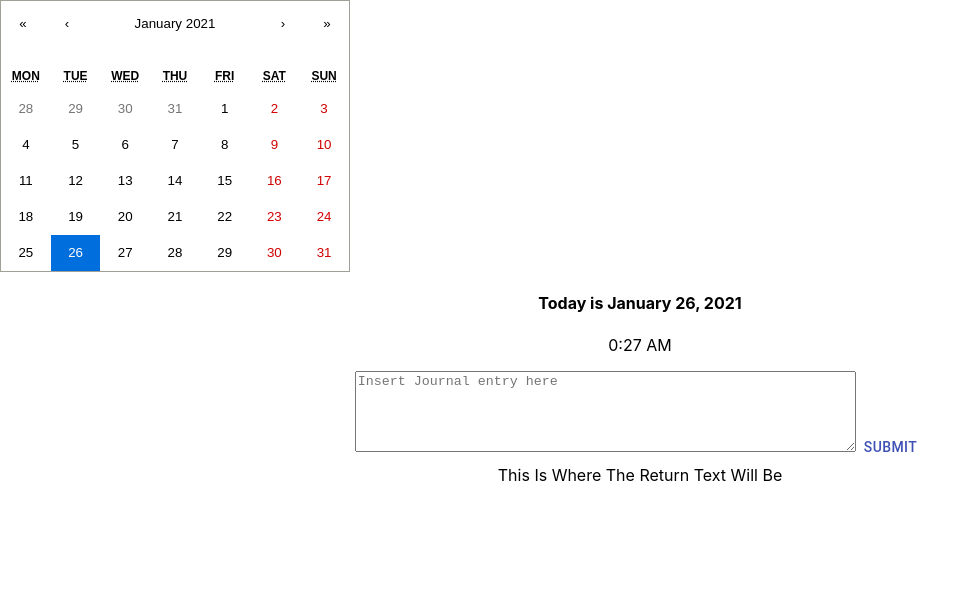
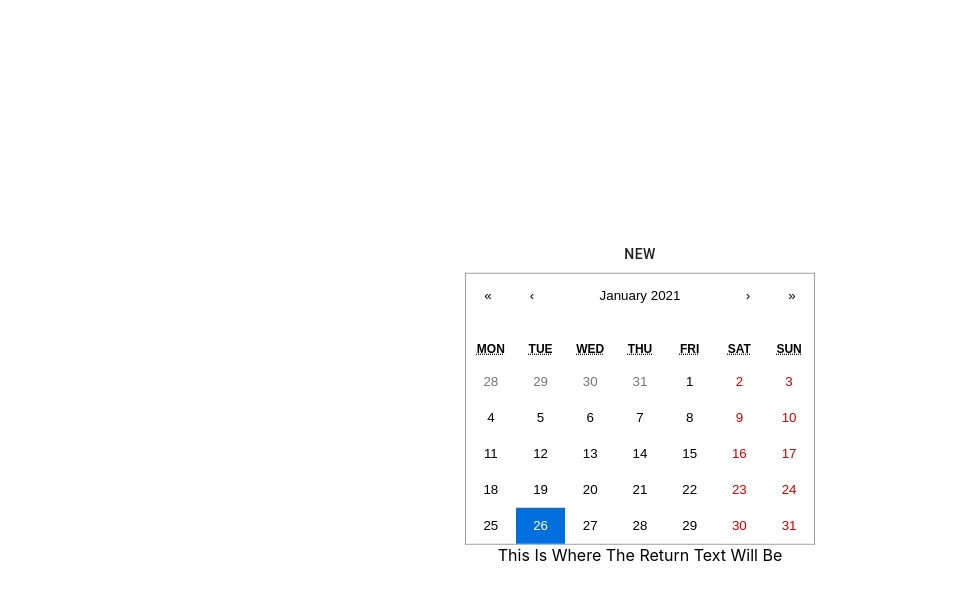
Before and after one commit to jjdoar/SentimentJournal, a React (Create React App) app in the folder frontend/: page / in a window 1280 px wide. Shown: the top 600 px of the page, without its empty margins (0-980 px from the left). Built offline with nearby package versions, Linux system fonts and the light colour scheme.

Commit message:
router and cleanup

```diff
--- a/frontend/package.json
+++ b/frontend/package.json
@@ -11,6 +11,7 @@
     "react": "^17.0.1",
     "react-calendar": "^3.3.0",
     "react-dom": "^17.0.1",
+    "react-router-dom": "^5.2.0",
     "react-scripts": "4.0.1",
     "web-vitals": "^0.2.4"
   },
--- a/frontend/src/App.js
+++ b/frontend/src/App.js
@@ -1,16 +1,29 @@
 import "./App.css";
 import EntrySubmitter from "./EntrySubmitter";
 import React, { useState, useEffect } from "react";
+import { Link } from "react-router-dom";
 import Calendar from "react-calendar";
-import Box from '@material-ui/core/Box';
+import { Button, Box } from "@material-ui/core";
+
 import "react-calendar/dist/Calendar.css";
 
 function App() {
   const [value, onChange] = useState(new Date());
   return (
-    <div className="App">
+    <div
+      style={{
+        position: "absolute",
+        left: "50%",
+        top: "50%",
+        transform: "translate(-50%, -50%)",
+        textAlign: "center",
+      }}
+    >
+      <Link to="/entry">
+        <Button>New</Button>
+      </Link>
       <Calendar onChange={onChange} value={value} />
-      <EntrySubmitter></EntrySubmitter>
+
       <Box>This Is Where The Return Text Will Be</Box>
     </div>
   );
--- a/frontend/src/EntrySubmitter.js
+++ b/frontend/src/EntrySubmitter.js
@@ -1,4 +1,5 @@
 import React, { useState, useEffect } from "react";
+import { Link } from "react-router-dom";
 import { Button, TextareaAutosize } from "@material-ui/core";
 
 function EntrySubmitter() {
@@ -37,7 +38,6 @@ function EntrySubmitter() {
   };
 
   function submitEntry(value, date) {
-
     const userId = "User_name";
 
     console.log(value);
@@ -50,17 +50,25 @@ function EntrySubmitter() {
 
     // Send put request to the backend
     const requestOptions = {
-			method: 'PUT',
-			headers: { 'Content-Type': 'application/json' },
-			body: JSON.stringify({'date': date, 'userId': userId, 'content': value})
+      method: "PUT",
+      headers: { "Content-Type": "application/json" },
+      body: JSON.stringify({ date: date, userId: userId, content: value }),
     };
     fetch(url, requestOptions)
-			.then(response => response.json())
-			.then(data => this.setState({postId: data.id}));
+      .then((response) => response.json())
+      .then((data) => this.setState({ postId: data.id }));
   }
 
   return (
-    <div className="EntrySubmitter">
+    <div
+      style={{
+        position: "absolute",
+        left: "50%",
+        top: "50%",
+        transform: "translate(-50%, -50%)",
+        textAlign: "center",
+      }}
+    >
       <h4>Today is {date}</h4>
       <p>{time}</p>
       <div>
@@ -71,7 +79,14 @@ function EntrySubmitter() {
           onChange={onChangeEvent}
           onHeightChange={onHeightChangeEvent}
         />
-				<Button color="primary" onClick={() => submitEntry(value, date)}>Submit</Button> <br />
+        <br />
+        <Button color="primary" onClick={() => submitEntry(value, date)}>
+          Submit
+        </Button>{" "}
+        <Link to="/">
+          <Button>Back</Button>
+        </Link>
+        <br />
       </div>
       {/* <span>{value}</span> */}
     </div>
--- a/frontend/src/index.js
+++ b/frontend/src/index.js
@@ -1,14 +1,24 @@
-import React from 'react';
-import ReactDOM from 'react-dom';
-import './index.css';
-import App from './App';
-import reportWebVitals from './reportWebVitals';
+import React from "react";
+import ReactDOM from "react-dom";
+import "./index.css";
+import App from "./App";
+import reportWebVitals from "./reportWebVitals";
+import { BrowserRouter, Route, Switch } from "react-router-dom";
+
+import Cal from "./App";
+import Entry from "./EntrySubmitter";
 
 ReactDOM.render(
   <React.StrictMode>
-    <App />
+    {/* <App /> */}
+    <BrowserRouter>
+      <Switch>
+        <Route exact path="/" component={Cal} />
+        <Route exact path="/entry" component={Entry} />
+      </Switch>
+    </BrowserRouter>
   </React.StrictMode>,
-  document.getElementById('root')
+  document.getElementById("root")
 );
 
 // If you want to start measuring performance in your app, pass a function
```
Also changed, not shown: 2 other files (tests, documents, lock files or other folders). Lines whose indentation alone changed are shown as unchanged.
